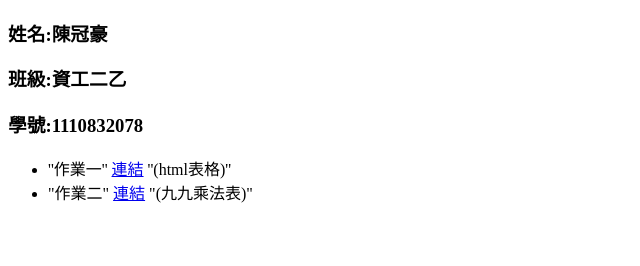
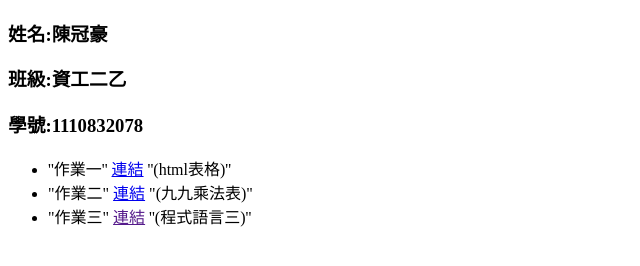
Before and after one commit to howie-create/Excalibur, a plain HTML site: page index.html in a window 1280 px wide. Shown: the whole page, without its empty margins (0-640 px from the left). Drawn offline with Linux system fonts and the light colour scheme.

Commit message:
Update index.html

```diff
--- a/index.html
+++ b/index.html
@@ -18,6 +18,11 @@
      		<a href="https://howie-create.github.io/Excalibur/homework2.html">連結</a>
                "(九九乘法表)"
      	</li>
+	<li>
+		"作業三"
+		<a href="">連結</a>
+     		''(程式語言三)''
+        </li>
 
      </ul>
 </body>
```
